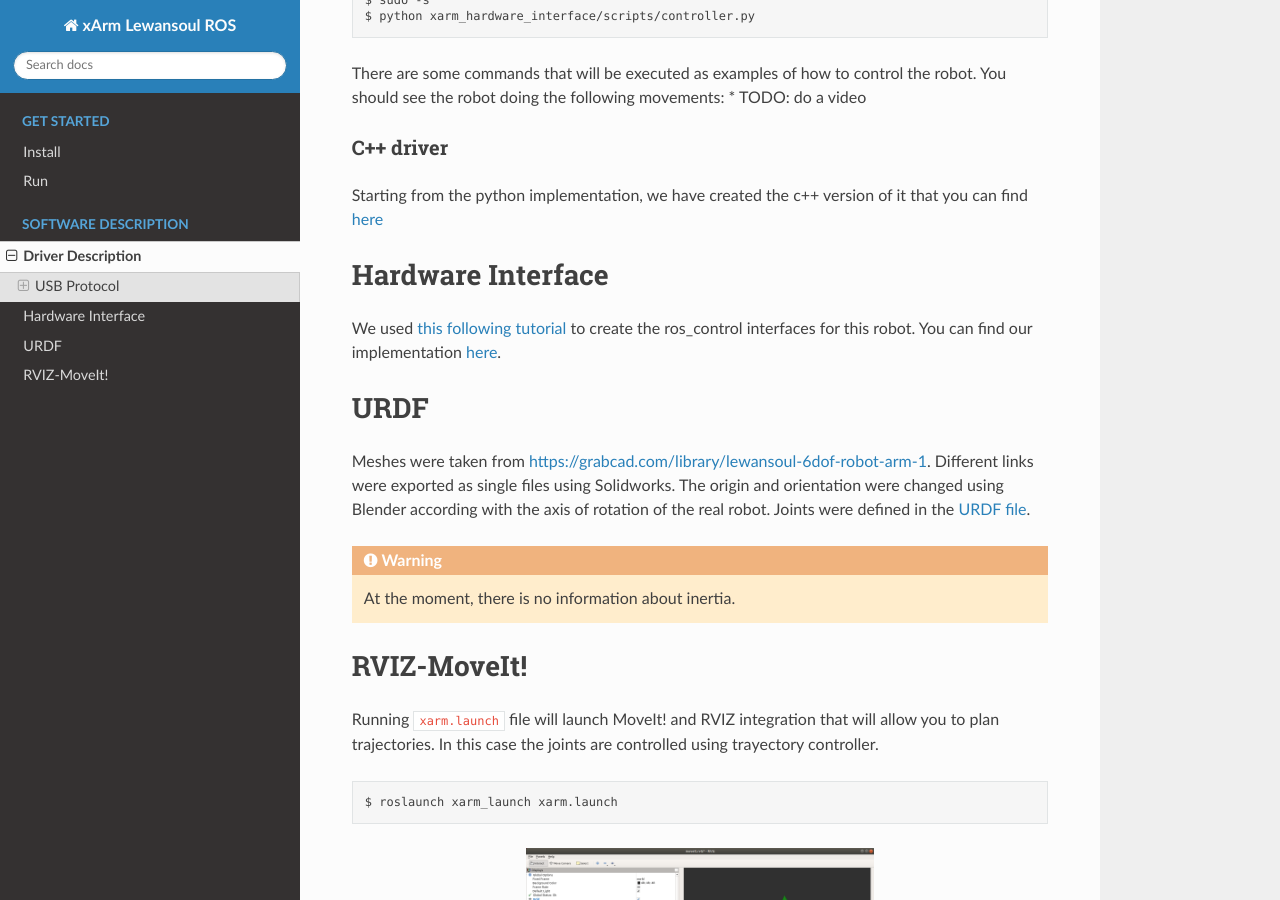
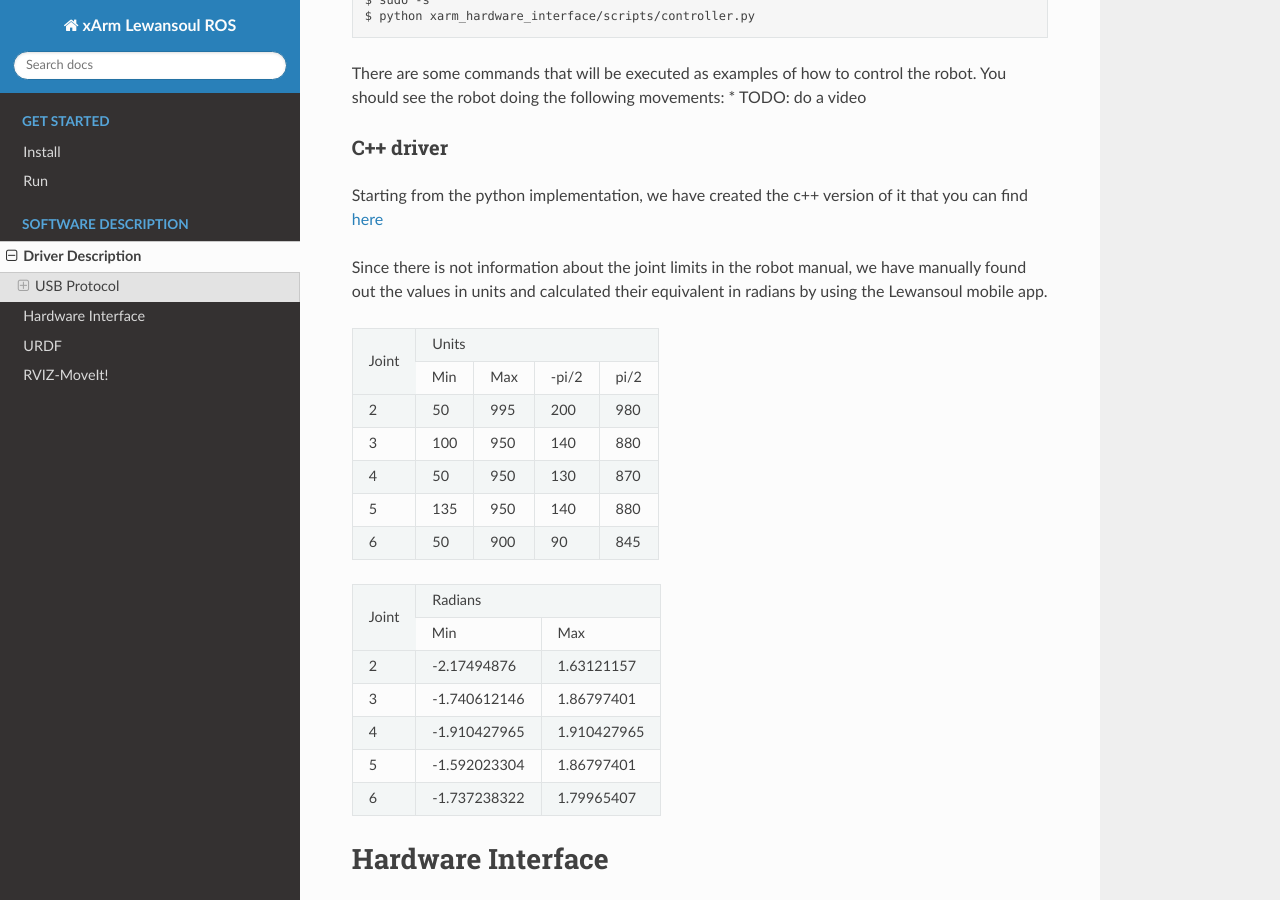
Before and after one commit to daira-ai/xArm_Lewansoul_ROS, a Sphinx documentation site: the page built from docs/user_guide/1_2_software_description.rst, in a window 1280 px wide and 900 px high, scrolled down 1269 px. Built offline with Sphinx 7.4.7 and the Read the Docs theme 2.0.0, drawn with Linux system fonts in a browser that asks for light colours.

Commit message:
Update 1_2_software_description.rst

```diff
--- a/docs/user_guide/1_2_software_description.rst
+++ b/docs/user_guide/1_2_software_description.rst
@@ -68,6 +68,40 @@ C++ driver
 **********
 Starting from the python implementation, we have created the c++ version of it that you can find `here <https://github.com/diestra-ai/xArm_Lewansoul_ROS/blob/melodic-devel/xarm_hardware_interface/src/xarm.cpp>`_
 
+Since there is not information about the joint limits in the robot manual, we have manually found out the values in units and calculated their equivalent in radians by using the Lewansoul mobile app.
+
++-------+---------------------------+
+| Joint |           Units           |
+|       +------+-----+-------+------+
+|       | Min  | Max | -pi/2 | pi/2 |
++-------+------+-----+-------+------+
+|     2 |   50 | 995 |   200 |  980 |
++-------+------+-----+-------+------+
+|     3 |  100 | 950 |   140 |  880 |
++-------+------+-----+-------+------+
+|     4 |   50 | 950 |   130 |  870 |
++-------+------+-----+-------+------+
+|     5 |  135 | 950 |   140 |  880 |
++-------+------+-----+-------+------+
+|     6 |   50 | 900 |    90 |  845 |
++-------+------+-----+-------+------+
+
++-------+----------------------------+
+| Joint |           Radians          |
+|       +--------------+-------------+
+|       | Min          | Max         |
++-------+--------------+-------------+
+|     2 |  -2.17494876 |  1.63121157 |
++-------+--------------+-------------+
+|     3 | -1.740612146 |  1.86797401 |
++-------+--------------+-------------+
+|     4 | -1.910427965 | 1.910427965 |
++-------+--------------+-------------+
+|     5 | -1.592023304 |  1.86797401 |
++-------+--------------+-------------+
+|     6 | -1.737238322 |  1.79965407 |
++-------+--------------+-------------+
+
 
 Hardware Interface
 ==================
```
